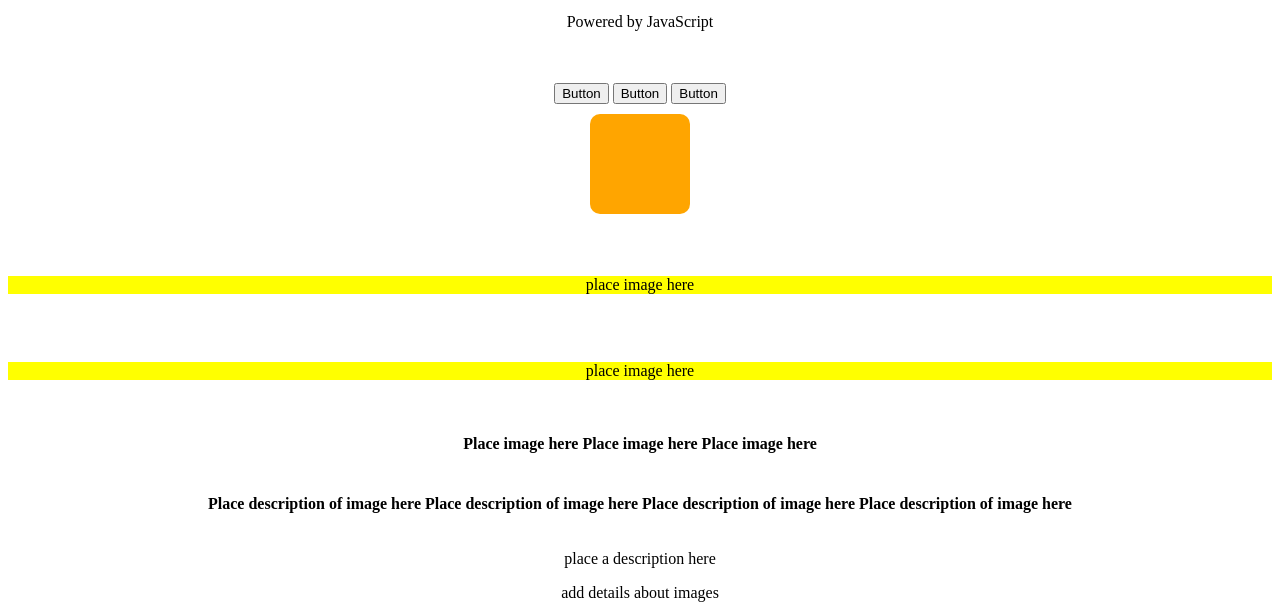
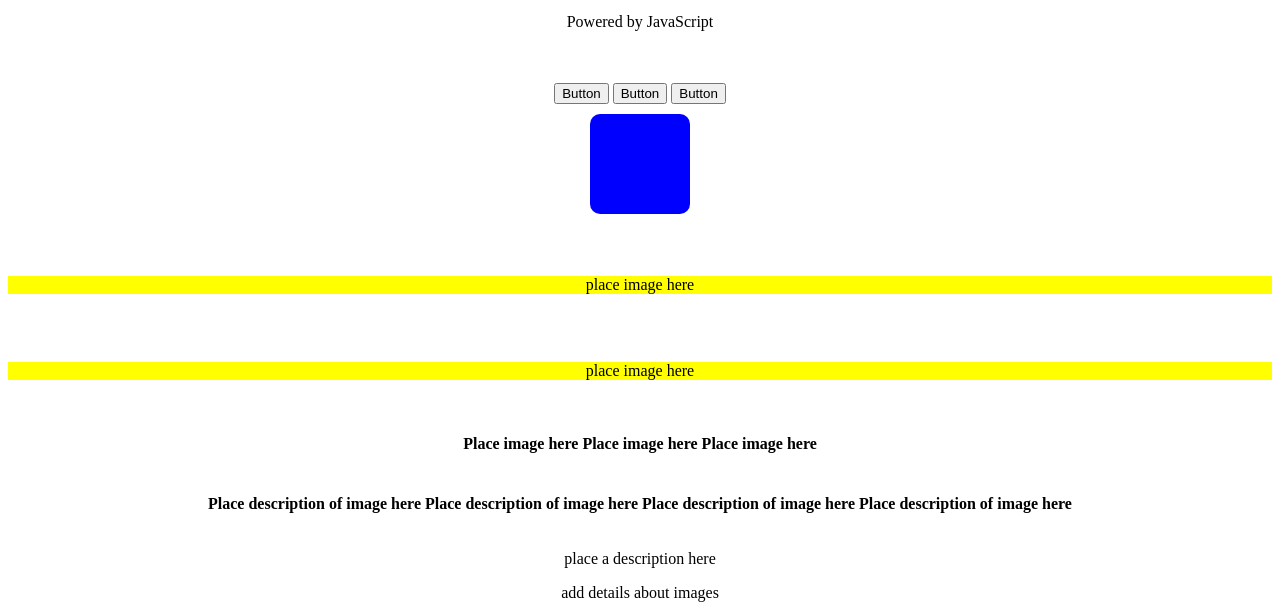
Before and after one commit to isaipd20/GameCentral, a plain HTML site: page index.html in a window 1280 px wide. Shown: the part 169-784 px from the top of the page. Drawn offline with Linux system fonts and the light colour scheme.

Commit message:
Class added

```diff
--- a/style.css
+++ b/style.css
@@ -17,3 +17,12 @@
   margin: 10px;
   border-radius: 10px;
 }
+
+
+.test {
+  width: 100px;
+  height: 100px;
+  background-color: blue;
+  margin: 10px;
+  border-radius: 10px;
+}
```
